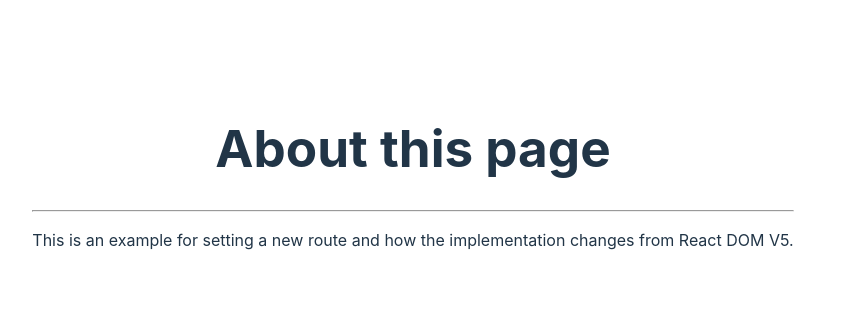
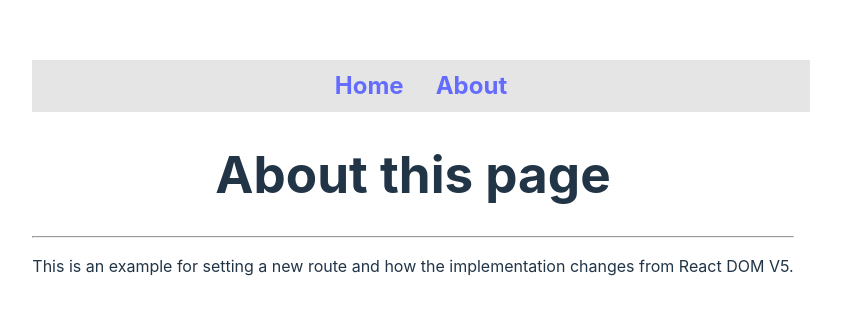
Before and after one commit to aruangalves/reactRouterDomV6_learn, a React (Vite) app: page /about in a window 1280 px wide. Shown: the part 223-538 px from the top of the page, without its empty margins (227-1068 px from the left). Built offline with nearby package versions, Linux system fonts and the light colour scheme.

Commit message:
Using <Link> from React Router DOM

```diff
--- /dev/null
+++ b/src/components/Menu/Menu.css
@@ -0,0 +1,14 @@
+#main-menu {
+  width: 100%;
+  display: flex;
+  justify-content: center;
+  gap: 2rem;
+  font-size: 1.5rem;
+  background-color: rgba(0,0,0,0.1);
+  padding: 0.5rem;
+  margin: 0;
+}
+
+#main-menu > a {
+  font-weight: bold;
+}
--- /dev/null
+++ b/src/components/Menu/index.tsx
@@ -0,0 +1,11 @@
+import { Link } from "react-router-dom";
+import './Menu.css';
+
+export const Menu = () => {
+  return (
+    <nav id="main-menu">
+      <Link to="/">Home</Link>
+      <Link to="/about">About</Link>
+    </nav>
+  );
+}
--- a/src/main.tsx
+++ b/src/main.tsx
@@ -5,10 +5,12 @@ import './index.css'
 
 import { BrowserRouter, Routes, Route } from 'react-router-dom'
 import { About } from './templates/About/index.tsx'
+import { Menu } from './components/Menu/index.tsx'
 
 ReactDOM.createRoot(document.getElementById('root')!).render(
   <React.StrictMode>
     <BrowserRouter>
+      <Menu />
       <Routes>
         <Route path="/about" element={<About />} />
         <Route path="/" element={<App />} />
```
